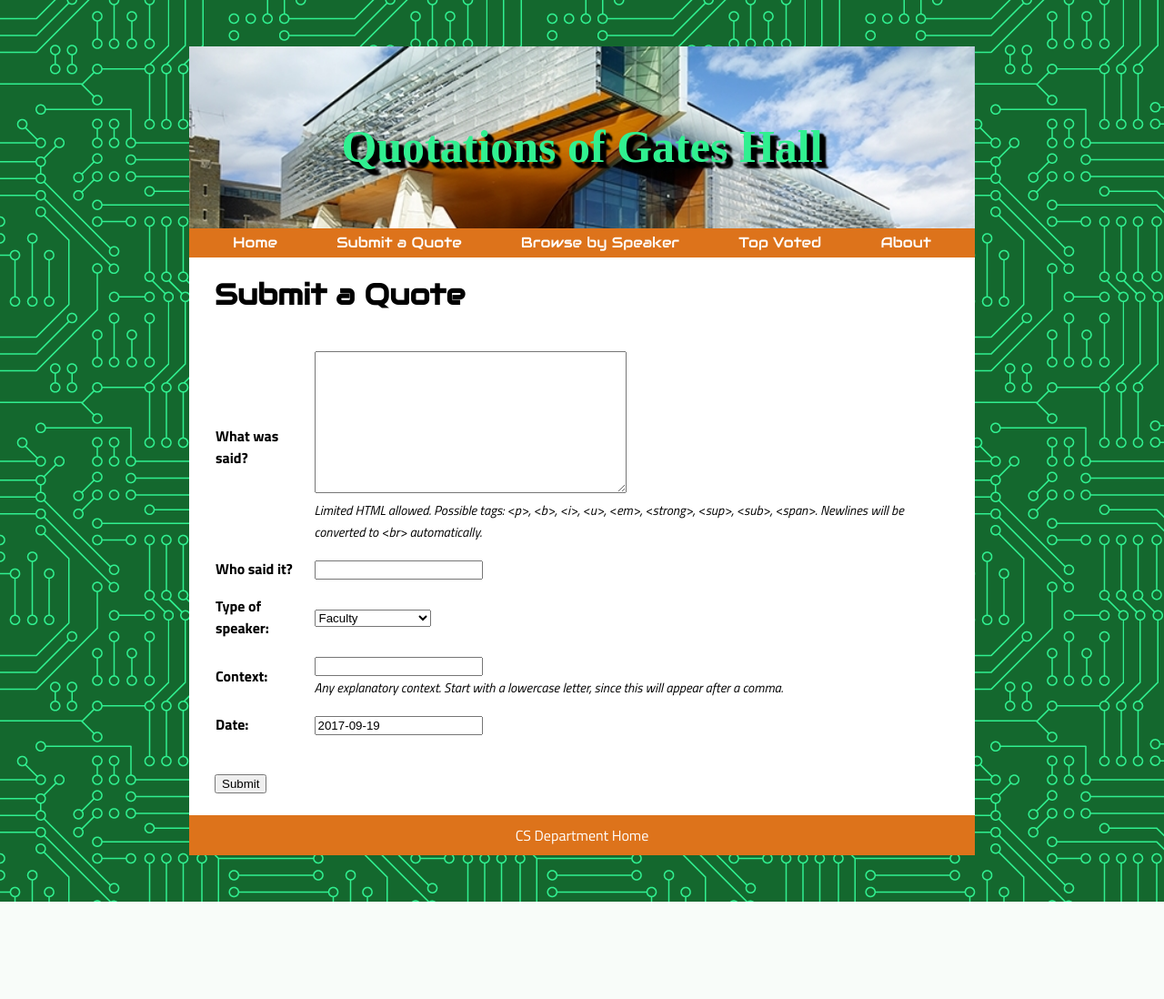
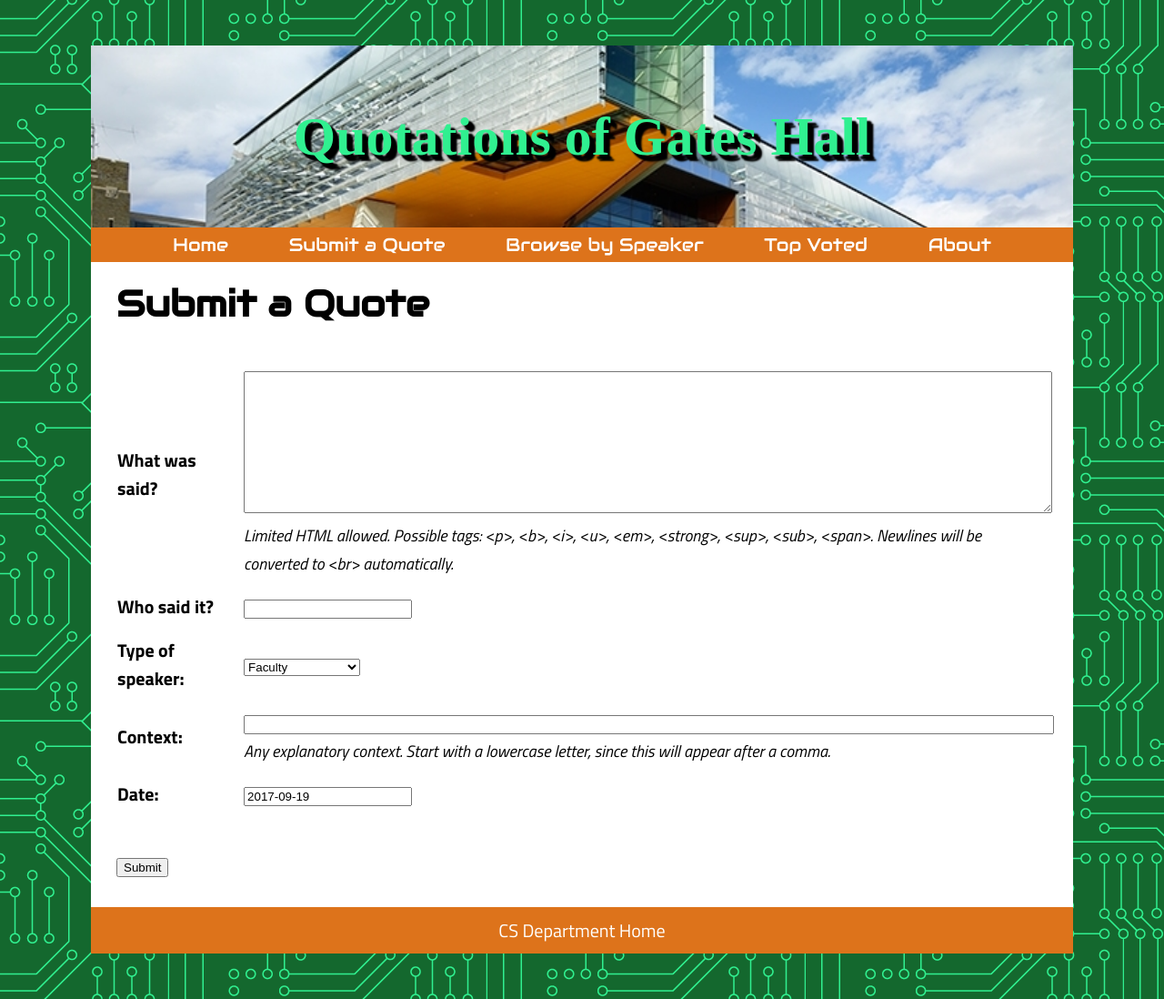
Before and after one commit to Cornell-CIS-Slack/cs-quotes, a Django app: page /submit/ in a window 1280 px wide. Shown: the whole page at 91% size. Before the commit the page ends 991 px from the top, so only its background shows below. Run offline with Django 3.2, Linux system fonts and the light colour scheme; parts of the project's set-up code (start-up, migrations or seed data) failed here and were passed over; some web fonts are replaced.

Commit message:
Improved mobile-browser support with responsive CSS
Added some @media queries to the CSS stylesheet to automatically resize
the site when screen width gets smaller, and fiddled with the Submit
form to make it adapt better to changing sizes.

```diff
--- a/quotespage/forms.py
+++ b/quotespage/forms.py
@@ -22,6 +22,8 @@ class NewQuoteForm(forms.ModelForm):
 				'quotation' : 'Limited HTML allowed. Possible tags: &lt;p&gt;, &lt;b&gt;, &lt;i&gt;, &lt;u&gt;, &lt;em&gt;, &lt;strong&gt;, &lt;sup&gt;, &lt;sub&gt;, &lt;span&gt;. Newlines will be converted to &lt;br&gt; automatically.'
 		}
 		widgets = {
+				'quotation' : forms.Textarea(attrs={'rows': 10, 'class': 'stretch_to_fill'}),
+				'context' : forms.TextInput(attrs={'maxlength' : 256, 'class' : 'stretch_to_fill'}),
 				'date' : extras.widgets.SelectDateWidget(years=range(2000,2020)),
 		}
 
--- a/quotespage/static/quotespage/style.css
+++ b/quotespage/static/quotespage/style.css
@@ -1,6 +1,10 @@
-/* Basic site-wide styles: header and body fonts, structural container */
+/* Basic site-wide styles: root font size, font families, structural container */
+html { font-size: 20px; }
+@media screen and (max-width: 32em) {
+	html { font-size: 16px; }
+}
 body {
-	font: 100% 'Titillium Web', sans-serif;
+	font-family: 'Titillium Web', sans-serif;
 	background:url(images/circuit-texture.png) repeat;
 	margin: 0;
 	padding: 0;
@@ -18,11 +22,25 @@ img {
 	border-style:none;
 }
 #container {
-	width: 54em;
+	width: 54rem;
 	background: #fff;
-	margin: 51px auto;
+	margin: 2.5rem auto;
 	border: none;
 	text-align: left;
+}
+
+/* On small mobile screens, make the container just fill the screen */
+@media screen and (max-width: 32em) {
+	#container {
+		width: 100%;
+	}
+}
+
+/* On medium-sized screens, use a dynamic-scaled container */
+@media screen and (min-width: 32em) and (max-width: 54em) {
+	#container {
+		width: 80%;
+	}
 }
 /* ----------------------------------------------------------------- */
 
@@ -30,17 +48,18 @@ img {
 #header {
 	background: url(images/header.jpg) no-repeat;
 	background-size: cover;
-	height: 200px;
-	margin: 0px;
+	height: 10rem;
+	margin: 0;
+	display: flex;
+	justify-content: center;
+	align-items: center;
 	text-align:center;
 }
 #header h1 {
 	margin: 0;
-	padding: 10px 0;
+	padding: 0.5rem 0;
 	font-family: 'Geostar Fill', serif;
-	font-size:50px;
-	line-height:200px;
-	vertical-align: middle;
+	font-size:3rem;
 	text-shadow: 4px 4px 2px #000, 5px 5px 2px #000, 7px 7px 2px #000;
 	color: #30f090;
 }
@@ -48,9 +67,9 @@ img {
 
 /* Structure and style for "body" (main content) elements */
 #maincontent {
-	padding: 0 28px;
+	padding: 0 1.4rem;
 	/* background: url(images/White-Paper-Pattern.jpg) repeat; */
-	min-height: 20em;
+	min-height: 20rem;
 }
 
 #maincontent a {
@@ -144,8 +163,8 @@ ul.MenuBar a
 	cursor: pointer;
 	text-decoration: none;
 	color: #fff;
-	line-height:1.4em;
-	padding: 4px 20px 5px 20px;
+	line-height:1.4rem;
+	padding: 0.2rem 1rem 0.25rem 1rem;
 }
 
 ul.MenuBar a.selected {
@@ -275,17 +294,21 @@ ul.errorlist {
 }
 
 .formtable {
-		border-collapse: separate;
-		border-spacing: 0 15px;
+	border-collapse: separate;
+	border-spacing: 0 15px;
 }
 
 .formtable tr > th {
-		padding-right: 10px;
+	padding-right: 0.5rem;
 }
 
 .helptext {
-		font-style: italic;
-		font-size: 90%;
+	font-style: italic;
+	font-size: 90%;
+}
+
+.stretch_to_fill {
+	width: 100%;
 }
 
 .successpage {
--- a/quotespage/templates/quotespage/base.html
+++ b/quotespage/templates/quotespage/base.html
@@ -3,6 +3,7 @@
 	<head>
 		{% load staticfiles %}
 		<meta http-equiv="Content-Type" content="text/html; charset=utf-8">
+		<meta name="viewport" content="width=device-width, initial-scale=1" />
 		<title>{% block title %} CS Department Quotes {% endblock %}{% block pagetitle %}{% endblock %}</title>
 		<link rel="shortcut icon" type="image/gif" href="{% static 'favicon.ico' %}">
 		{% block javascript %} {% endblock %}
```
Also changed, not shown: other parts of quotespage/static/quotespage/style.css (+23 -23 lines).
